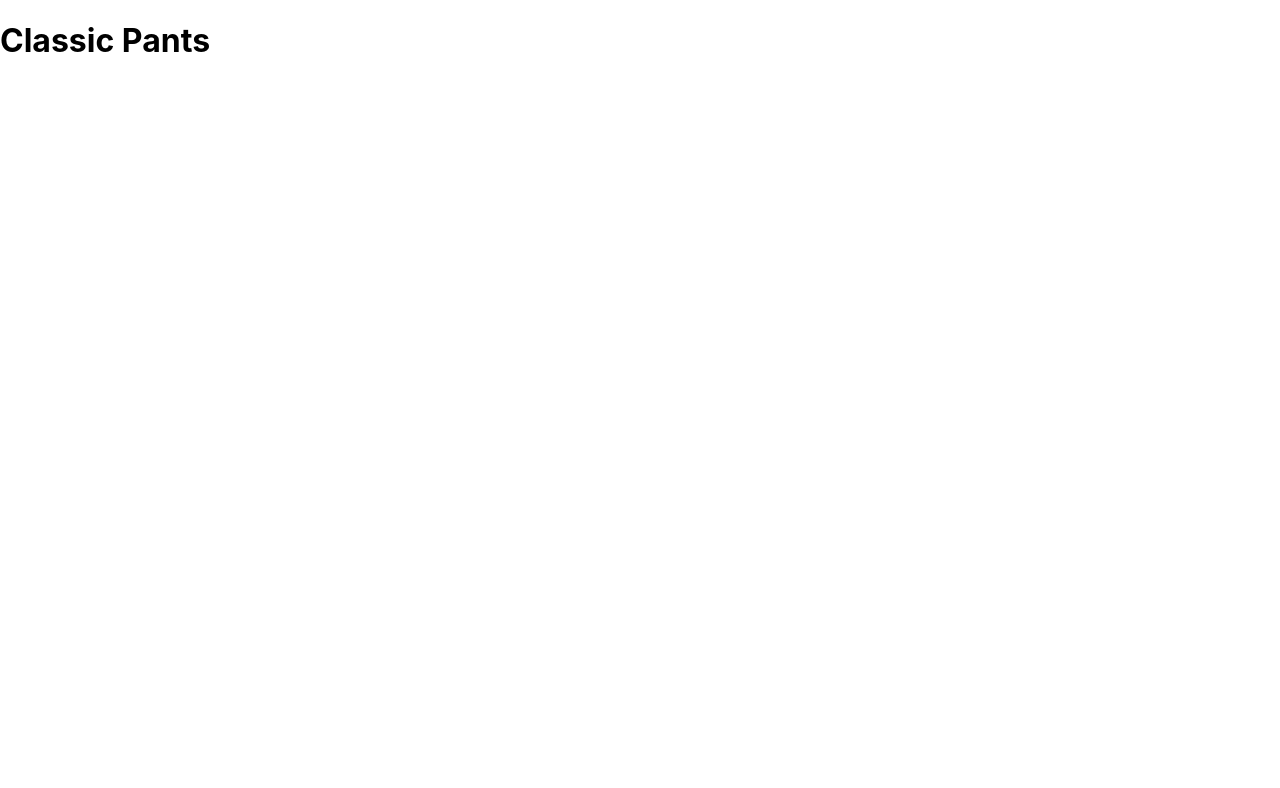
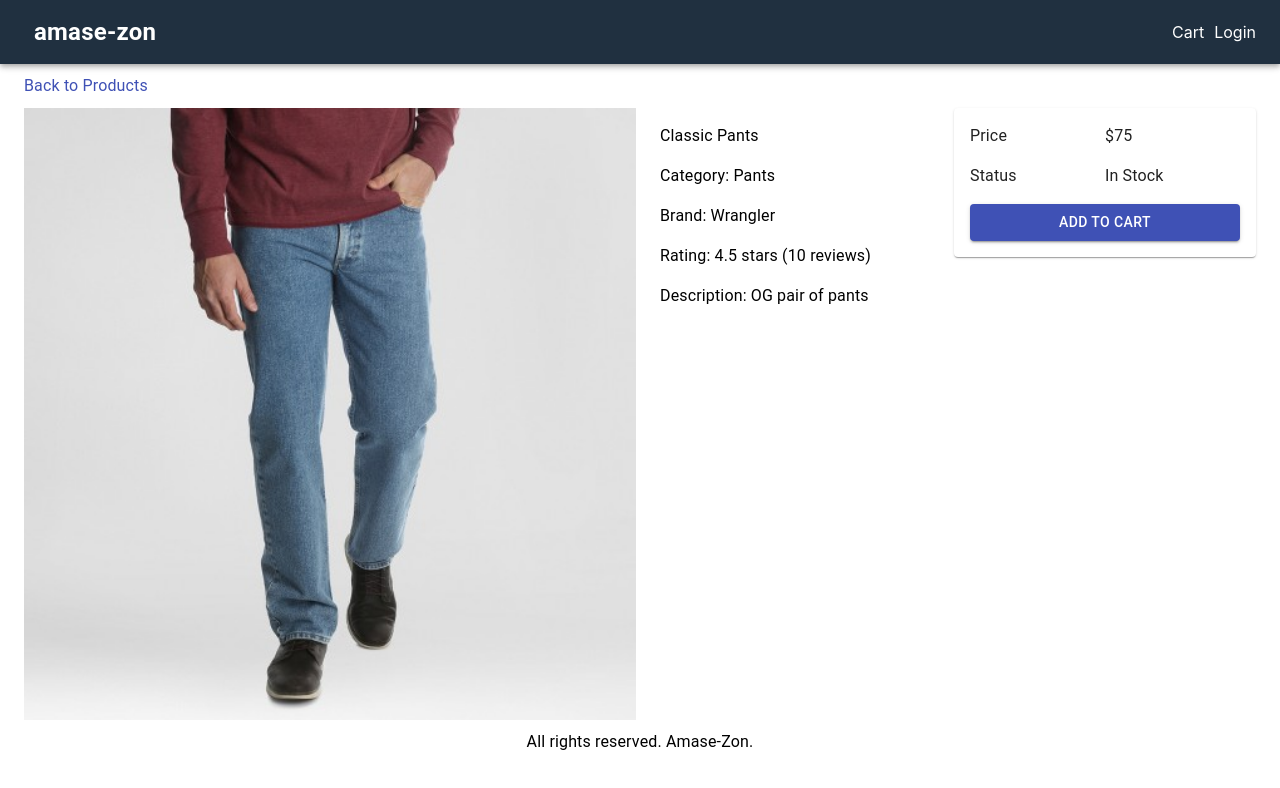
Before and after one commit to grenadiadrian/amase-zon, a Next.js app: page /product/classic-pants in a window 1280 px wide. Shown: the top 788 px of the page. Built offline with nearby package versions, Linux system fonts and the light colour scheme.

Commit message:
Build out Product Details Page

```diff
--- a/components/Layout.js
+++ b/components/Layout.js
@@ -3,12 +3,13 @@ import useStyles from '@/utils/styles'
 import Head from 'next/head'
 import NextLink from 'next/link'
 
-export default function Layout({ children }) {
+export default function Layout({ title, description, children }) {
   const classes = useStyles()
   return (
     <div>
       <Head>
-        <title>amase-zon</title>
+        <title>{title ? `${title} - amase-zon` : 'amase-zon'}</title>
+        {description && <meta name='descripton' content={description} />}
       </Head>
       <AppBar position='static' className={classes.navbar}>
         <Toolbar>
--- a/pages/product/[slug].js
+++ b/pages/product/[slug].js
@@ -1,7 +1,13 @@
+import Layout from '@/components/Layout'
 import data from '@/utils/data'
+import Image from 'next/image'
+import NextLink from 'next/link'
+import { Button, Card, Grid, Link, List, ListItem, Typography } from '@material-ui/core'
 import { useRouter } from 'next/router'
+import useStyles from '@/utils/styles'
 
 export default function ProductScreen() {
+  const classes = useStyles()
   const router = useRouter()
   const { slug } = router.query
   const product = data.products.find(a => a.slug === slug)
@@ -11,8 +17,59 @@ export default function ProductScreen() {
   }
 
   return (
-    <div>
-      <h1>{product.name}</h1>
-    </div>
+    <Layout title={product.name} description={product.description}>
+      <div className={classes.section}>
+        <NextLink href='/' passHref>
+          <Link>
+            <Typography>Back to Products</Typography>
+          </Link>
+        </NextLink>
+      </div>
+      <Grid container spacing={1}>
+        <Grid item md={6} xs={12}>
+          <Image src={product.image} alt={product.name} width={640} height={640} layout='responsive' />
+        </Grid>
+        <Grid item md={3} xs={12}>
+          <List>
+            <ListItem>
+              <Typography component='h1'>{product.name}</Typography>
+            </ListItem>
+            <ListItem>
+              <Typography>Category: {product.category}</Typography>
+            </ListItem>
+            <ListItem>
+              <Typography>Brand: {product.brand}</Typography>
+            </ListItem>
+            <ListItem>
+              <Typography>Rating: {product.rating} stars ({product.numReviews} reviews)</Typography>
+            </ListItem>
+            <ListItem>
+             <Typography> Description: {product.description}</Typography>
+            </ListItem>
+          </List>
+        </Grid>
+        <Grid item md={3} xs={12}>
+          <Card>
+            <List>
+              <ListItem>
+                <Grid container>
+                  <Grid item xs={6}><Typography>Price</Typography></Grid>
+                  <Grid item xs={6}><Typography>${product.price}</Typography></Grid>
+                </Grid>
+              </ListItem>
+              <ListItem>
+                <Grid container>
+                  <Grid item xs={6}><Typography>Status</Typography></Grid>
+                  <Grid item xs={6}><Typography>{product.countInStock > 0 ? 'In Stock' : 'Out of Stock'}</Typography></Grid>
+                </Grid>
+              </ListItem>
+              <ListItem>
+                <Button fullWidth variant='contained' color='primary'>Add to Cart</Button>
+              </ListItem>
+            </List>
+          </Card>
+        </Grid>
+      </Grid>
+    </Layout>
   )
 }
--- a/utils/styles.js
+++ b/utils/styles.js
@@ -20,8 +20,13 @@ const useStyles = makeStyles({
     minHeight: '80vh'
   },
   footer: {
+    marginTop: 10,
     textAlign: 'center'
-  }
+  },
+  section: {
+    marginTop: 10,
+    marginBottom: 10
+  },
 })
 
 export default useStyles
```
Also changed, not shown: styles/globals.css (line endings or trailing spaces).
